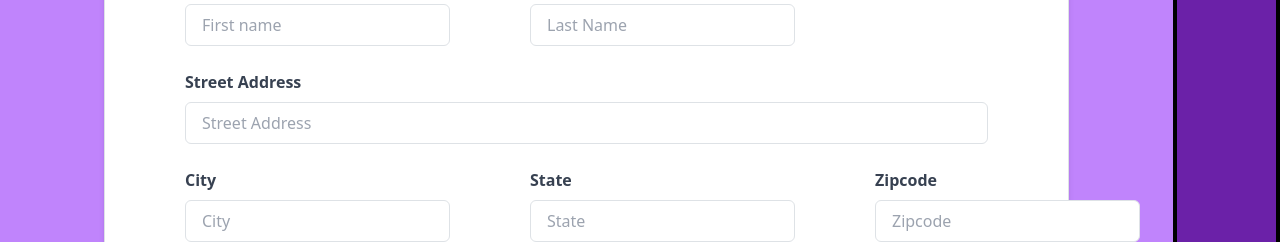
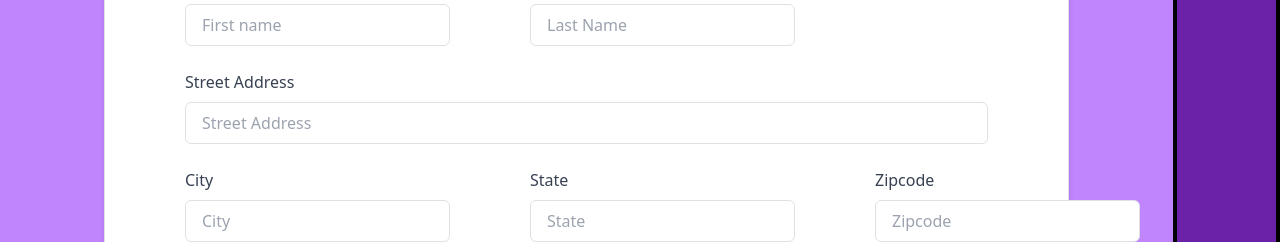
Before and after one commit to aswiniraghul/IT-Wizards, a React (Vite) app in the folder IT-Wizards-UI/: page /checkout in a window 1280 px wide. Shown: the part 493-735 px from the top of the page. Built offline with nearby package versions, Linux system fonts and the light colour scheme.

Commit message:
added AddressForm to EditProfilePage.

```diff
--- a/IT-Wizards-UI/src/components/AddressForm.jsx
+++ b/IT-Wizards-UI/src/components/AddressForm.jsx
@@ -4,7 +4,7 @@ const ShippingForm = () => {
   return (
     <form>
       <div className="mb-4">
-        <label className="block text-gray-700 font-bold mb-2">
+        <label className="block text-gray-700 mb-2">
           Street Address
         </label>
         <input
@@ -20,7 +20,7 @@ const ShippingForm = () => {
 
       <div className='flex'>
         <div className="mb-2 mr-10">
-          <label className="block text-gray-700 font-bold mb-2">City</label>
+          <label className="block text-gray-700 mb-2">City</label>
           <input
             id="city"
             name="city"
@@ -32,7 +32,7 @@ const ShippingForm = () => {
         </div>
 
         <div className="mb-2 mr-10 ml-10">
-          <label className="block text-gray-700 font-bold mb-2">State</label>
+          <label className="block text-gray-700 mb-2">State</label>
           <input
             id="state"
             name="state"
@@ -43,7 +43,7 @@ const ShippingForm = () => {
         </div>
 
         <div className="mb-4 ml-10">
-          <label className="block text-gray-700 font-bold mb-2">Zipcode</label>
+          <label className="block text-gray-700 mb-2">Zipcode</label>
           <input
             id="zipcode"
             name="zipcode"
--- a/IT-Wizards-UI/src/components/profile/EditProfile.jsx
+++ b/IT-Wizards-UI/src/components/profile/EditProfile.jsx
@@ -4,6 +4,7 @@ import React, { useState, useEffect } from "react";
 import "bootstrap/dist/css/bootstrap.min.css";
 import "../../../src/EditProfile.css";
 import { USERS_API } from "../../env/config";
+import AddressForm from '../../components/AddressForm';
 
 const EditProfile = () => {
   const [userData, setUserData] = useState({
@@ -166,12 +167,14 @@ const EditProfile = () => {
               required
             />
           </div>
-          <button type="submit" className="btn btn-primary" disabled={loading}>
+          <div className="font-extrabold underline pb-3 pt-6">Address Info</div>
+          <AddressForm />
+          <button type="submit" className="btn btn-primary mt-4" disabled={loading}>
             {loading ? "Saving..." : "Save Changes"}
           </button>
           <button
             type="button"
-            className="btn btn-danger ms-2"
+            className="btn btn-danger ms-2 mt-4"
             onClick={() => setShowDeleteModal(true)}
             disabled={loading}
           >
```
